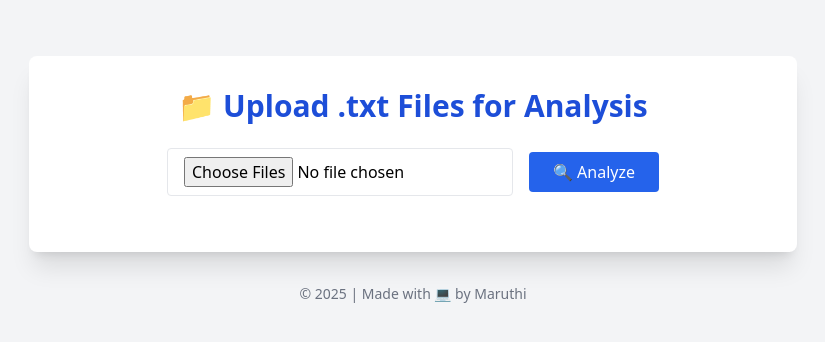
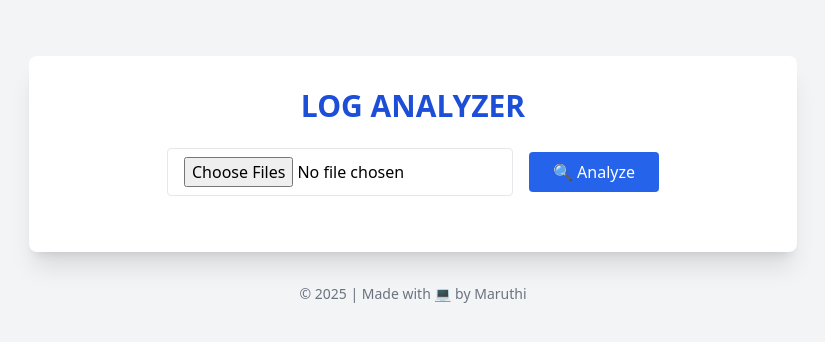
Before and after one commit to themaruthi/file-analyzer-web, a Flask app: page / in a window 1280 px wide. Shown: the top 342 px of the page, without its empty margins (227-1052 px from the left). Run offline with Flask 3, Linux system fonts and the light colour scheme; some libraries are stand-ins or nearby versions.

Commit message:
Update index.html

```diff
--- a/templates/index.html
+++ b/templates/index.html
@@ -8,7 +8,7 @@
 <body class="bg-gray-100 min-h-screen font-sans flex flex-col items-center p-6">
 
   <div class="w-full max-w-3xl bg-white shadow-xl rounded-lg p-8 mt-8">
-    <h1 class="text-3xl font-bold mb-6 text-center text-blue-700">📁 Upload .txt Files for Analysis</h1>
+    <h1 class="text-3xl font-bold mb-6 text-center text-blue-700">LOG ANALYZER</h1>
 
     <form method="POST" enctype="multipart/form-data" class="flex flex-col md:flex-row items-center justify-center gap-4 mb-6">
       <input type="file" name="files" multiple accept=".txt" required class="border rounded px-4 py-2 w-full md:w-auto">
```
